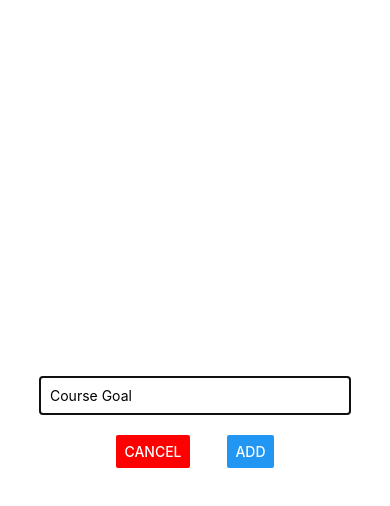
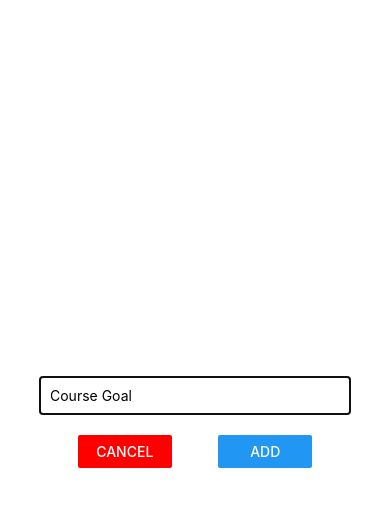
Before and after one commit to JulieAllix/rn-first-app, a React Native app: screen / in a window 390 px wide. Both pictures are taken after a click on the button "ADD NEW GOAL". Shown: the top 506 px of the page. Built offline with nearby package versions, Linux system fonts and the light colour scheme.

Commit message:
End of first app

```diff
--- a/components/GoalInput.js
+++ b/components/GoalInput.js
@@ -23,8 +23,12 @@ const GoalInput = props => {
                 value={enteredGoal}
                 />
                 <View style={styles.buttonsContainer}>
-                    <Button title="CANCEL" color="red" onPress={props.onCancel} />
-                    <Button title="ADD" onPress={addGoalHandler} />
+                    <View style={styles.button}>
+                        <Button title="CANCEL" color="red" onPress={props.onCancel} />
+                    </View>
+                    <View style={styles.button}>
+                        <Button title="ADD" onPress={addGoalHandler} />
+                    </View>
                 </View>
             </View>
         </Modal>
@@ -46,8 +50,11 @@ const styles = StyleSheet.create({
     buttonsContainer: {
         flexDirection: 'row',
         marginTop: 20,
-        justifyContent: 'space-around',
-        width: '50%'
+        justifyContent: 'space-between',
+        width: '60%'
+    },
+    button: {
+        width: '40%',
     }
 });
 
--- a/package.json
+++ b/package.json
@@ -10,6 +10,7 @@
   "dependencies": {
     "expo": "~37.0.3",
     "react": "~16.9.0",
+    "react-devtools": "^3.6.3",
     "react-dom": "~16.9.0",
     "react-native": "https://github.com/expo/react-native/archive/sdk-37.0.1.tar.gz",
     "react-native-web": "~0.11.7"
```
Also changed, not shown: 1 other file (tests, documents, lock files or other folders).
